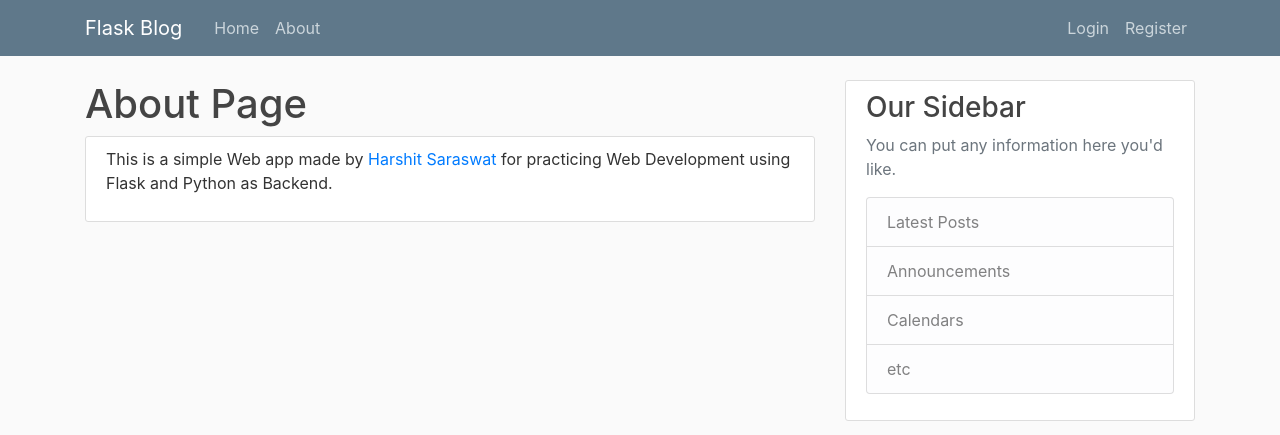
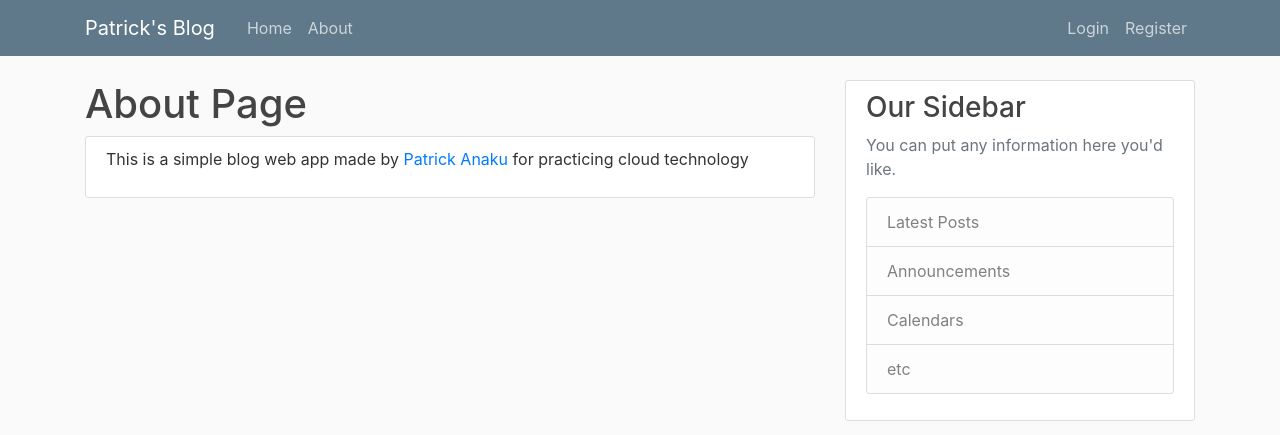
Before and after one commit to patrickanaku/patricksblog, a Flask app: page /about in a window 1280 px wide. Shown: the top 435 px of the page. Run offline with Flask 2, Linux system fonts and the light colour scheme; some libraries are stand-ins or nearby versions.

Commit message:
Good to push to cloud

```diff
--- a/blog/templates/about.html
+++ b/blog/templates/about.html
@@ -3,6 +3,6 @@
 {% block content %}
     <h1>About Page</h1>
     <div class="content-section">
-    	<p>This is a simple Web app made by <a href="https://github.com/harshit-saraswat">Harshit Saraswat</a> for practicing Web Development using Flask and Python as Backend.</p>
+    	<p>This is a simple blog web app made by <a href="https://github.com/patrickanaku/patricksblog">Patrick Anaku</a> for practicing cloud technology</p>
     </div>
 {% endblock content %}
--- a/blog/templates/home.html
+++ b/blog/templates/home.html
@@ -30,7 +30,7 @@
     {% else %}
       <div class="content-section">
         <h1>Welcome!</h1>
-        <p>Please login first to view posts.</p>
+        <p>Please login or register an account to be able to view or create posts.</p>
       </div>
     {% endif %}
 
--- a/blog/templates/layout.html
+++ b/blog/templates/layout.html
@@ -11,9 +11,9 @@
     <link rel="stylesheet" type="text/css" href="{{ url_for('static', filename='main.css') }}">
 
     {% if title %}
-        <title>Flask Blog - {{ title }}</title>
+        <title>Patrick's Blog - {{ title }}</title>
     {% else %}
-        <title>Flask Blog</title>
+        <title>Patrick's Blog</title>
     {% endif %}
 
 </head>
@@ -21,7 +21,7 @@
     <header class="site-header">
       <nav class="navbar navbar-expand-md navbar-dark bg-steel fixed-top">
         <div class="container">
-          <a class="navbar-brand mr-4" href="{{ url_for('main.home') }}">Flask Blog</a>
+          <a class="navbar-brand mr-4" href="{{ url_for('main.home') }}">Patrick's Blog</a>
           <button class="navbar-toggler" type="button" data-toggle="collapse" data-target="#navbarToggle" aria-controls="navbarToggle" aria-expanded="false" aria-label="Toggle navigation">
             <span class="navbar-toggler-icon"></span>
           </button>
```
